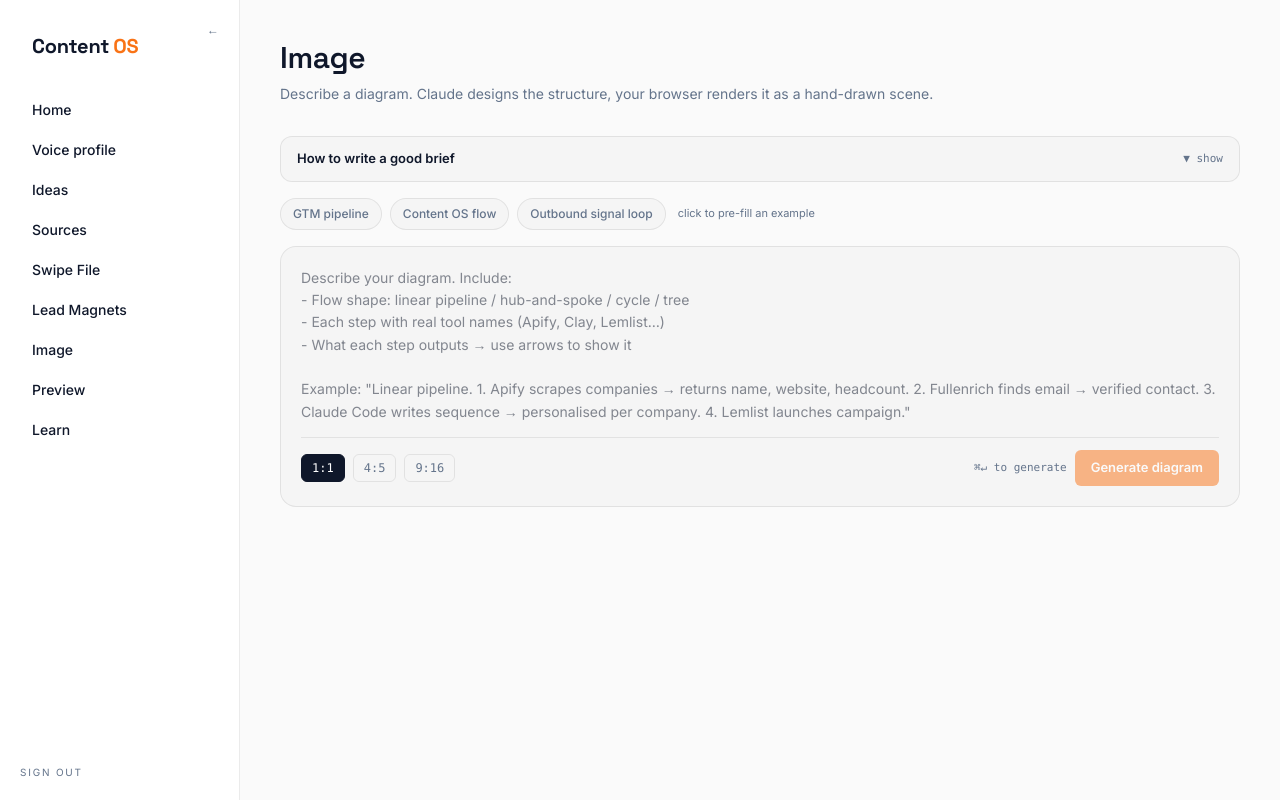
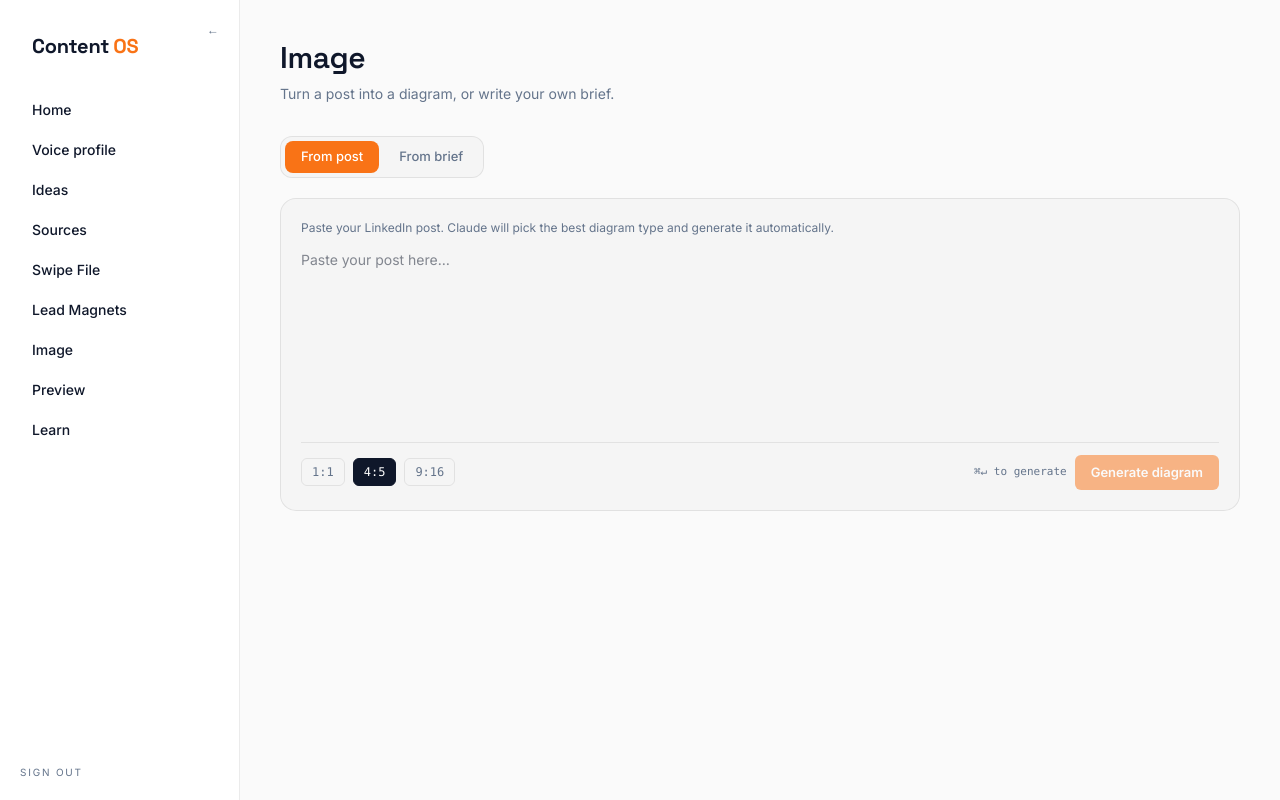
Before and after one commit to salim-ship-it/content-os, a Next.js app: page /image in a window 1280 px wide. Built offline with nearby package versions, Linux system fonts and the light colour scheme.

Commit message:
feat(image): add From Post mode — paste a post, Claude picks diagram type and generates automatically

```diff
--- /dev/null
+++ b/app/api/image/analyze-post/route.ts
@@ -0,0 +1,79 @@
+import { NextRequest, NextResponse } from "next/server";
+import { requireUser } from "@/lib/auth";
+import { claudeFetch } from "@/lib/claude-fetch";
+import { promises as fs } from "fs";
+import path from "path";
+
+export const runtime = "nodejs";
+
+async function getApiKey(): Promise<string> {
+  if (process.env.ANTHROPIC_API_KEY) return process.env.ANTHROPIC_API_KEY;
+  try {
+    const env = await fs.readFile(path.join(process.cwd(), ".env.local"), "utf-8");
+    for (const line of env.split("\n")) {
+      if (line.startsWith("ANTHROPIC_API_KEY=")) {
+        return line.split("=", 2)[1].trim().replace(/^['"]|['"]$/g, "");
+      }
+    }
+  } catch {}
+  throw new Error("ANTHROPIC_API_KEY not found");
+}
+
+const SYSTEM = `You are a visual diagram strategist. Given a LinkedIn post, you:
+1. Identify the core concept (a process, a contrast, a journey, a framework, a breakdown)
+2. Pick the single best diagram pattern for it
+3. Write a detailed Excalidraw brief that will produce a compelling companion visual
+
+Diagram patterns:
+- fork: one starting point splits into two contrasting paths (good for "wrong way vs right way", "before vs after", "most people vs the fix")
+- linear pipeline: steps flow left to right or top to bottom (good for processes, workflows, sequences)
+- hub-and-spoke: one centre with inputs or outputs radiating out (good for "one thing that drives many", "many sources feeding one output")
+- cycle: a loop with a decision point (good for repeating processes, feedback loops)
+- timeline: events along a horizontal axis with markers (good for journeys, day-by-day progressions)
+
+Brief format rules:
+- State the pattern first: "Pattern: fork" / "Pattern: linear pipeline" etc.
+- Name every box with the exact words from the post — don't invent labels
+- After each box, add "→ label below: [what this step produces or means]"
+- For fork diagrams: label the left column (wrong/bad path) and right column (right/fix path) clearly
+- Specify box stroke colors: red (#f87171) for bad path, green (#4ade80) for good path, periwinkle (#8182C1) for neutral steps
+- End with: "Arrows in periwinkle. All text lowercase. Dark background."
+
+Output ONLY the brief. No explanation, no preamble.`;
+
+export async function POST(req: NextRequest) {
+  await requireUser();
+
+  let body: { post?: unknown };
+  try {
+    body = await req.json();
+  } catch {
+    return NextResponse.json({ error: "Invalid JSON" }, { status: 400 });
+  }
+
+  const post = typeof body.post === "string" ? body.post.trim() : "";
+  if (!post) {
+    return NextResponse.json({ error: "Missing post" }, { status: 400 });
+  }
+
+  const apiKey = await getApiKey();
+  const response = await claudeFetch(apiKey, {
+    model: "claude-haiku-4-5",
+    max_tokens: 1024,
+    system: SYSTEM,
+    messages: [{ role: "user", content: `Post:\n\n${post}` }],
+  });
+
+  if (!response.ok) {
+    const text = await response.text();
+    return NextResponse.json(
+      { error: `Claude API ${response.status}: ${text.slice(0, 200)}` },
+      { status: 500 }
+    );
+  }
+
+  const data = await response.json();
+  const brief = data?.content?.[0]?.text ?? "";
+
+  return NextResponse.json({ brief });
+}
--- a/app/image/image-client.tsx
+++ b/app/image/image-client.tsx
@@ -3,6 +3,7 @@
 import { useState } from "react";
 
 type Format = "1:1" | "4:5" | "9:16";
+type Mode = "post" | "brief";
 
 type ExcalidrawScene = {
   type?: string;
@@ -10,24 +11,6 @@ type ExcalidrawScene = {
   appState?: Record<string, unknown>;
   files?: Record<string, unknown>;
 };
-
-const EXAMPLES = [
-  {
-    label: "GTM pipeline",
-    brief:
-      "Linear pipeline, left to right.\n\n1. Apify scrapes target companies → returns name, website, industry, headcount\n2. Fullenrich waterfall finds verified email → tries 4 providers in sequence\n3. Clay scores each lead against ICP criteria → outputs a score 1–10\n4. Claude Code writes a personalised cold email sequence → icebreaker + pain line + CTA per company\n5. Lemlist sends the campaign → tracks opens, replies, bounces\n\nShow the output of each step as a small label below the box.",
-  },
-  {
-    label: "Content OS flow",
-    brief:
-      "Hub-and-spoke, centre outward.\n\nCentre: Claude Code (the brain)\n\nSpokes feeding IN:\n- Fireflies → meeting transcript\n- LinkedIn scraper → top posts\n- Reddit → trending threads\n\nSpokes going OUT:\n- Draft post → Content OS chat\n- Lead magnet → Notion\n- Idea queue → Slack\n\nEach spoke is an arrow with a 1-line label describing what moves along it.",
-  },
-  {
-    label: "Outbound signal loop",
-    brief:
-      "Cycle / loop diagram, clockwise.\n\n1. Signal detected → hiring post on LinkedIn for SDR role\n2. Apify pulls the company → enriches with Fullenrich\n3. Clay scores intent → high score triggers sequence\n4. Lemlist sends 3-step sequence → day 1 / day 3 / day 7\n5. Reply received → routed to CRM (Breakcold)\n6. No reply → flagged for manual review → back to step 1\n\nArrows in periwinkle. Decision node at step 5 (reply vs no reply).",
-  },
-];
 
 async function pollForScene(jobId: string): Promise<ExcalidrawScene> {
   const POLL_MS = 2500;
@@ -58,11 +41,7 @@ async function renderExcalidrawToPngUrl(scene: ExcalidrawScene): Promise<string>
     .exportToBlob;
   const blob = await exportToBlob({
     elements: scene.elements,
-    appState: {
-      ...(scene.appState ?? {}),
-      exportBackground: true,
-      exportEmbedScene: false,
-    },
+    appState: { ...(scene.appState ?? {}), exportBackground: true, exportEmbedScene: false },
     files: scene.files ?? {},
     mimeType: "image/png",
     quality: 1,
@@ -72,34 +51,64 @@ async function renderExcalidrawToPngUrl(scene: ExcalidrawScene): Promise<string>
 }
 
 export function ImageClient() {
+  const [mode, setMode] = useState<Mode>("post");
+  const [post, setPost] = useState("");
   const [brief, setBrief] = useState("");
-  const [format, setFormat] = useState<Format>("1:1");
+  const [format, setFormat] = useState<Format>("4:5");
   const [loading, setLoading] = useState(false);
+  const [loadingStep, setLoadingStep] = useState<"analyzing" | "generating" | null>(null);
   const [error, setError] = useState<string | null>(null);
   const [pngUrl, setPngUrl] = useState<string | null>(null);
   const [elapsed, setElapsed] = useState<number | null>(null);
-  const [tipsOpen, setTipsOpen] = useState(false);
 
   async function generate() {
-    const text = brief.trim();
-    if (!text) return;
+    const t0 = Date.now();
     setLoading(true);
     setError(null);
     setPngUrl(null);
     setElapsed(null);
-    const t0 = Date.now();
+
     try {
+      let finalBrief = brief.trim();
+
+      if (mode === "post") {
+        const postText = post.trim();
+        if (!postText) return;
+
+        // Step 1: analyze the post → get a brief
+        setLoadingStep("analyzing");
+        const analyzeRes = await fetch("/api/image/analyze-post", {
+          method: "POST",
+          headers: { "Content-Type": "application/json" },
+          body: JSON.stringify({ post: postText }),
+        });
+        if (!analyzeRes.ok) {
+          const err = await analyzeRes.json().catch(() => ({ error: `HTTP ${analyzeRes.status}` }));
+          throw new Error(err.error || `Analysis failed: ${analyzeRes.status}`);
+        }
+        const { brief: generatedBrief } = (await analyzeRes.json()) as { brief: string };
+        finalBrief = generatedBrief;
+      }
+
+      if (!finalBrief) return;
+
+      // Step 2: kick off the diagram job
+      setLoadingStep("generating");
       const startRes = await fetch("/api/image/excalidraw/start", {
         method: "POST",
         headers: { "Content-Type": "application/json" },
-        body: JSON.stringify({ brief: text, format }),
+        body: JSON.stringify({ brief: finalBrief, format }),
       });
       if (!startRes.ok) {
         const err = await startRes.json().catch(() => ({ error: `HTTP ${startRes.status}` }));
         throw new Error(err.error || `Server returned ${startRes.status}`);
       }
       const { jobId } = (await startRes.json()) as { jobId: string };
+
+      // Step 3: poll until done
       const scene = await pollForScene(jobId);
+
+      // Step 4: render client-side
       const url = await renderExcalidrawToPngUrl(scene);
       setPngUrl(url);
       setElapsed(Date.now() - t0);
@@ -107,6 +116,7 @@ export function ImageClient() {
       setError(e instanceof Error ? e.message : "Generation failed");
     } finally {
       setLoading(false);
+      setLoadingStep(null);
     }
   }
 
@@ -127,6 +137,8 @@ export function ImageClient() {
     }
   }
 
+  const canGenerate = mode === "post" ? post.trim().length > 0 : brief.trim().length > 0;
+
   return (
     <div className="max-w-[960px] mx-auto">
       <header className="mb-8">
@@ -134,106 +146,69 @@ export function ImageClient() {
           Image
         </h1>
         <p className="text-sm" style={{ color: "var(--vl-text-muted)" }}>
-          Describe a diagram. Claude designs the structure, your browser renders it as a hand-drawn scene.
+          Turn a post into a diagram, or write your own brief.
         </p>
       </header>
 
-      {/* Tips panel */}
+      {/* Mode tabs */}
       <div
-        className="rounded-xl border mb-4 overflow-hidden"
-        style={{ borderColor: "var(--vl-border)", background: "var(--vl-bg-card)" }}
+        className="flex gap-1 p-1 rounded-xl mb-5 w-fit"
+        style={{ background: "var(--vl-bg-card)", border: "1px solid var(--vl-border)" }}
       >
+        {(["post", "brief"] as Mode[]).map((m) => (
           <button
-          onClick={() => setTipsOpen((o) => !o)}
-          className="w-full flex items-center justify-between px-4 py-3 text-left"
+            key={m}
+            onClick={() => setMode(m)}
+            disabled={loading}
+            className="px-4 py-1.5 rounded-lg text-[13px] font-medium transition-colors"
+            style={{
+              background: mode === m ? "var(--vl-accent)" : "transparent",
+              color: mode === m ? "#fff" : "var(--vl-text-muted)",
+            }}
           >
-          <span className="text-[13px] font-semibold" style={{ color: "var(--vl-text-heading)" }}>
-            How to write a good brief
-          </span>
-          <span className="text-[11px] font-mono" style={{ color: "var(--vl-text-muted)" }}>
-            {tipsOpen ? "▲ hide" : "▼ show"}
-          </span>
+            {m === "post" ? "From post" : "From brief"}
           </button>
-
-        {tipsOpen && (
-          <div
-            className="px-4 pb-4 text-[13px] leading-relaxed border-t"
-            style={{ borderColor: "var(--vl-border)", color: "var(--vl-text-muted)" }}
-          >
-            <p className="mb-3 mt-3" style={{ color: "var(--vl-text-heading)" }}>
-              The more specific you are, the better the diagram. Three things make a brief great:
-            </p>
-            <div className="space-y-3">
-              <div>
-                <span className="font-semibold" style={{ color: "var(--vl-text-heading)" }}>
-                  1. The flow shape
-                </span>
-                <p className="mt-0.5">
-                  Tell Claude what pattern to use: <em>linear pipeline</em> (steps left to right),{" "}
-                  <em>hub-and-spoke</em> (centre with spokes in/out), <em>cycle</em> (loop with a decision),
-                  or <em>tree</em> (hierarchy / breakdown).
-                </p>
-              </div>
-              <div>
-                <span className="font-semibold" style={{ color: "var(--vl-text-heading)" }}>
-                  2. Real tool names at each step
-                </span>
-                <p className="mt-0.5">
-                  Don&apos;t write &ldquo;enrichment tool&rdquo; — write &ldquo;Fullenrich waterfall&rdquo;. Don&apos;t write
-                  &ldquo;send emails&rdquo; — write &ldquo;Lemlist sends 3-step sequence&rdquo;. Real names = real labels on the diagram.
-                </p>
-              </div>
-              <div>
-                <span className="font-semibold" style={{ color: "var(--vl-text-heading)" }}>
-                  3. What each step outputs
-                </span>
-                <p className="mt-0.5">
-                  Add a short output after each step using →. Example: &ldquo;Clay scores each lead → outputs a score
-                  1–10&rdquo;. This becomes the evidence text under each box.
-                </p>
-              </div>
-            </div>
-          </div>
-        )}
+        ))}
       </div>
 
-      {/* Example briefs */}
-      <div className="flex gap-2 mb-4 flex-wrap">
-        {EXAMPLES.map((ex) => (
-          <button
-            key={ex.label}
-            onClick={() => setBrief(ex.brief)}
-            disabled={loading}
-            className="px-3 py-1.5 rounded-full text-[12px] font-medium transition-colors disabled:opacity-50"
-            style={{
-              border: "1px solid var(--vl-border)",
-              background: brief === ex.brief ? "var(--vl-accent)" : "var(--vl-bg-card)",
-              color: brief === ex.brief ? "#fff" : "var(--vl-text-muted)",
-            }}
-          >
-            {ex.label}
-          </button>
-        ))}
-        <span className="text-[11px] self-center pl-1" style={{ color: "var(--vl-text-muted)" }}>
-          click to pre-fill an example
-        </span>
-      </div>
-
-      {/* Main input */}
+      {/* Input area */}
       <div
         className="rounded-2xl border p-5 mb-6"
         style={{ borderColor: "var(--vl-border)", background: "var(--vl-bg-card)" }}
       >
+        {mode === "post" ? (
+          <>
+            <p className="text-[12px] mb-3" style={{ color: "var(--vl-text-muted)" }}>
+              Paste your LinkedIn post. Claude will pick the best diagram type and generate it automatically.
+            </p>
+            <textarea
+              value={post}
+              onChange={(e) => setPost(e.target.value)}
+              onKeyDown={onKeyDown}
+              placeholder="Paste your post here…"
+              disabled={loading}
+              rows={8}
+              className="w-full bg-transparent outline-none resize-none text-[14px] leading-[1.6]"
+              style={{ color: "var(--vl-text-heading)" }}
+            />
+          </>
+        ) : (
+          <>
+            <p className="text-[12px] mb-3" style={{ color: "var(--vl-text-muted)" }}>
+              Describe the diagram directly. Specify the pattern (fork / pipeline / hub / cycle), real labels, and what each step outputs.
+            </p>
             <textarea
               value={brief}
               onChange={(e) => setBrief(e.target.value)}
               onKeyDown={onKeyDown}
-          placeholder={`Describe your diagram. Include:\n- Flow shape: linear pipeline / hub-and-spoke / cycle / tree\n- Each step with real tool names (Apify, Clay, Lemlist…)\n- What each step outputs → use arrows to show it\n\nExample: "Linear pipeline. 1. Apify scrapes companies → returns name, website, headcount. 2. Fullenrich finds email → verified contact. 3. Claude Code writes sequence → personalised per company. 4. Lemlist launches campaign."`}
+              placeholder={`Example: Two-path fork, top to bottom.\n\nLeft path (red): Power user onboarding → friction → Day 10, they're gone\nRight path (green): First win by Day 3 → belief → retention\n\nArrows in periwinkle. All text lowercase.`}
               disabled={loading}
-          rows={7}
+              rows={8}
               className="w-full bg-transparent outline-none resize-none text-[14px] leading-[1.6]"
               style={{ color: "var(--vl-text-heading)" }}
             />
+          </>
+        )}
 
         <div
           className="flex items-center gap-2 pt-3 mt-2 border-t"
@@ -260,7 +235,7 @@ export function ImageClient() {
           </span>
           <button
             onClick={generate}
-            disabled={loading || !brief.trim()}
+            disabled={loading || !canGenerate}
             className="px-4 py-2 rounded-md text-[13px] font-semibold transition-colors disabled:opacity-50 disabled:cursor-not-allowed"
             style={{ background: "var(--vl-accent)", color: "#fff" }}
           >
@@ -272,11 +247,7 @@ export function ImageClient() {
       {error && (
         <div
           className="rounded-xl border p-4 text-[13px] mb-6"
-          style={{
-            borderColor: "var(--vl-border)",
-            background: "var(--vl-bg-card)",
-            color: "var(--vl-accent)",
-          }}
+          style={{ borderColor: "var(--vl-border)", background: "var(--vl-bg-card)", color: "var(--vl-accent)" }}
         >
           ⚠ {error}
         </div>
@@ -285,17 +256,15 @@ export function ImageClient() {
       {loading && (
         <div
           className="rounded-xl border p-8 text-center text-[13px]"
-          style={{
-            borderColor: "var(--vl-border)",
-            background: "var(--vl-bg-card)",
-            color: "var(--vl-text-muted)",
-          }}
+          style={{ borderColor: "var(--vl-border)", background: "var(--vl-bg-card)", color: "var(--vl-text-muted)" }}
         >
           <div
             className="inline-block w-2 h-2 rounded-full mr-2 align-middle"
             style={{ background: "var(--vl-accent)", animation: "pulse 1.2s ease-in-out infinite" }}
           />
-          Claude is designing the scene… (~30–60s)
+          {loadingStep === "analyzing"
+            ? "Analysing post and picking the best diagram…"
+            : "Claude is drawing the scene… (~30–60s)"}
         </div>
       )}
 
```
Lines whose indentation alone changed are shown as unchanged.
